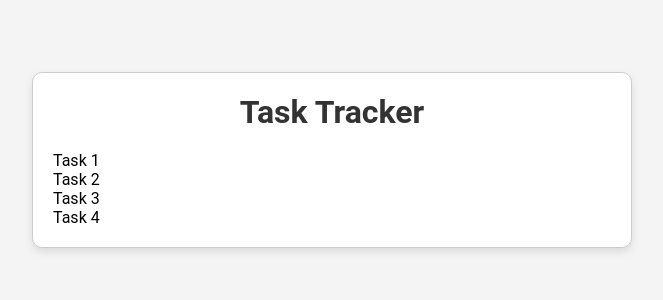
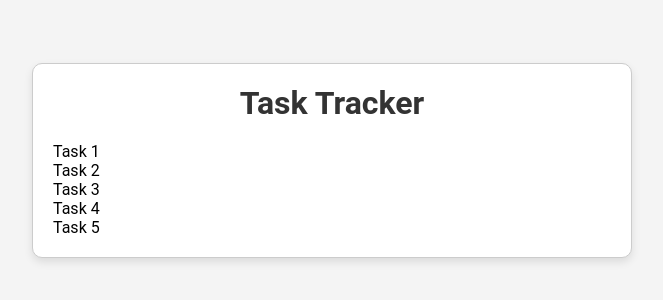
Before and after one commit to Irfan354/test-tracker, a plain HTML site: page index.html in a window 1280 px wide. Shown: the part 240-540 px from the top of the page, without its empty margins (308-971 px from the left). Drawn offline with Linux system fonts and the light colour scheme.

Commit message:
after ignore, task 5 added

```diff
--- a/index.html
+++ b/index.html
@@ -14,7 +14,7 @@
         <li>Task 2</li>
         <li>Task 3</li>
         <li>Task 4</li>
-
+        <li>Task 5</li>
       </ul>
     </div>
 
```
Also changed, not shown: 1 other file.
